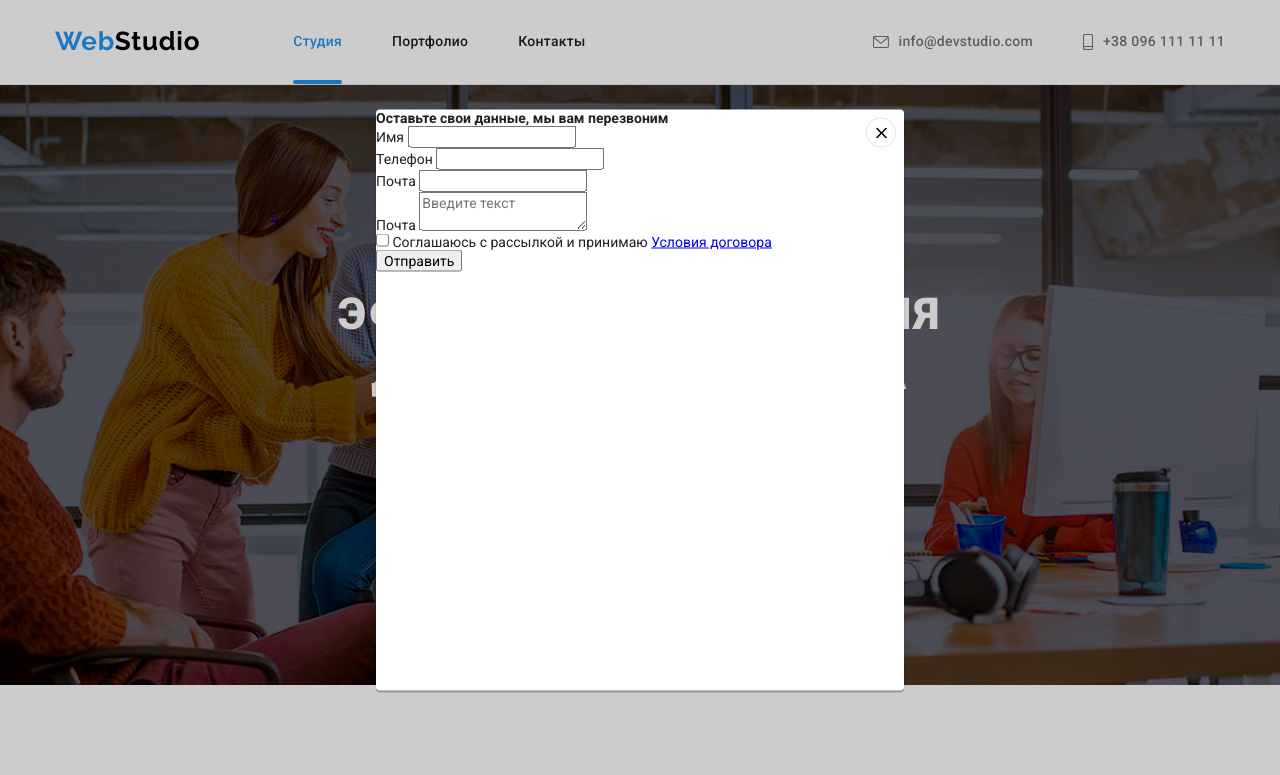
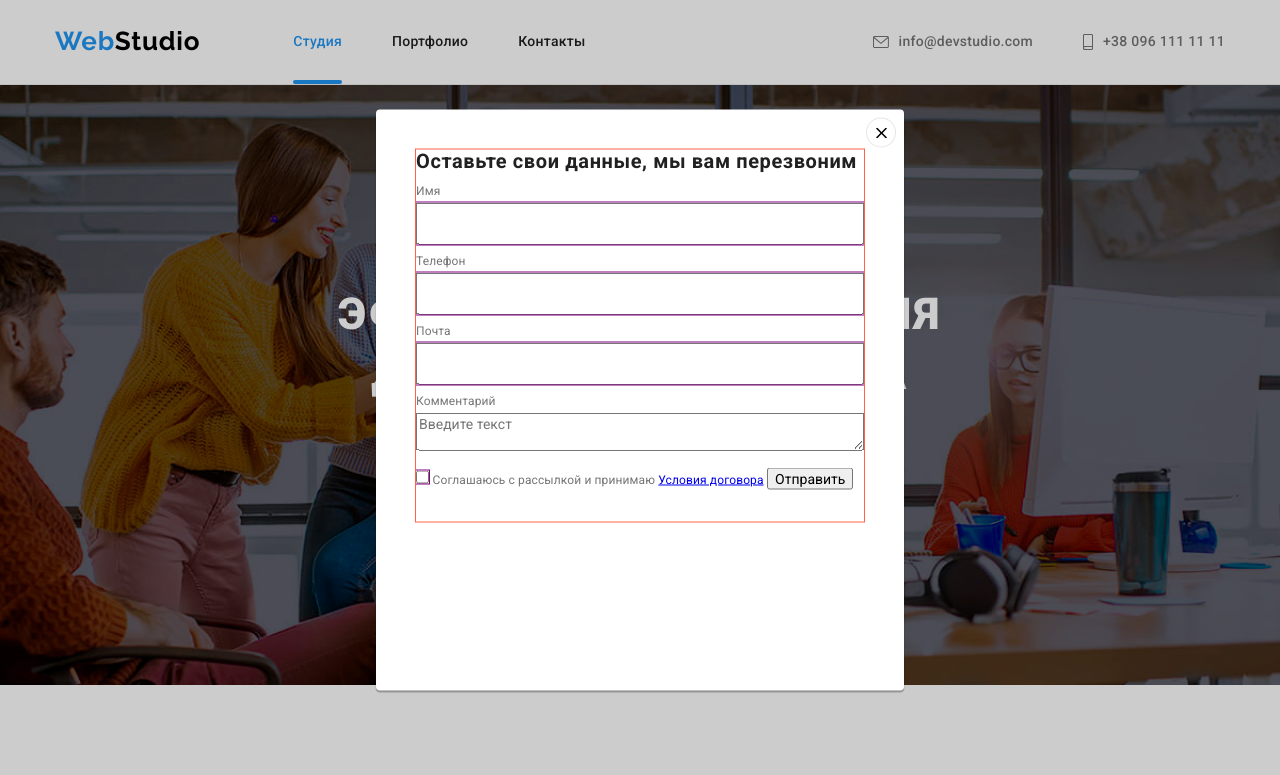
Before and after one commit to panda725/goit-markup-hw-06, a plain HTML site: page index.html in a window 1280 px wide. Both pictures are taken after a click on the button "Заказать услугу". Shown: the top 775 px of the page. Drawn offline with Linux system fonts and the light colour scheme.

Commit message:
added modal form skeleton

```diff
--- a/index.html
+++ b/index.html
@@ -67,45 +67,48 @@
             aria-label="Закрыть модальное окно"
             data-modal-close
           >
-            <svg width="11" height="11">
+            <svg class="modal-btn-icon" width="11" height="11">
               <use href="./images/icons.svg#icon-modal-close"></use>
             </svg>
           </button>
 
-          <form class="modal-form" autocomplete="off">
+          <form class="form" autocomplete="off">
             <b class="modal-form-title">Оставьте свои данные, мы вам перезвоним</b>
-            <ul class="form-field-list">
-              <li class="form-field-item">
-                <label for="name">Имя</label>
-                <input type="text" id="name" required="" />
-              </li>
-              <li class="form-field-item">
-                <label for="tel">Телефон</label>
-                <input type="tel" name="phone-number" id="tel" required="" />
-              </li>
-              <li class="form-field-item">
-                <label for="email">Почта</label>
-                <input type="email" name="email" id="email" required="" />
-              </li>
-              <li class="form-field-item">
-                <label for="coment">Почта</label>
-                <textarea name="coment" id="coment" placeholder="Введите текст"></textarea>
-              </li>
-              <li class="form-field-checkbox">
-                <input type="checkbox" name="" value="agreement" id="agreement" required="" />
-                <label for="agreement"
-                  >Соглашаюсь с рассылкой и принимаю
+
+            <label class="form-field">
+              <span class="form-field__lable">Имя </span>
+              <input type="text" required />
+            </label>
+
+            <label class="form-field">
+              <span class="form-field__lable">Телефон </span>
+              <input type="tel" name="phone-number" required />
+            </label>
+
+            <label class="form-field">
+              <span class="form-field__lable">Почта </span>
+              <input type="email" name="email" required />
+            </label>
+
+            <label class="form-field">
+              <span class="form-field__lable">Комментарий</span>
+              <textarea name="coment" placeholder="Введите текст"></textarea>
+            </label>
+
+            <label class="form-field indents" for="agreement">
+              <input type="checkbox" name="" value="agreement" required />
+              <span class="form-field__lable">
+                Соглашаюсь с рассылкой и принимаю
                 <a
                   href="https://www.meme-arsenal.com/memes/84e9b0d51a7ab5a1546db0ae16a8b22e.jpg"
                   target="_blank"
-                    >Условия договора</a
                 >
+                  Условия договора
+                </a>
+              </span>
             </label>
-              </li>
-              <li class="form-field-btn">
+
             <button type="submit">Отправить</button>
-              </li>
-            </ul>
           </form>
         </div>
       </div>
--- a/style/style.css
+++ b/style/style.css
@@ -282,13 +282,63 @@ ul {
   border: 1px solid var(--modal-close-border);
   border-radius: 50%;
   background-color: inherit;
-  transition: background-color 250ms var(--timing-function-cubic);
+  transition: fill 250ms var(--timing-function-cubic), transform 500ms var(--timing-function-cubic);
   cursor: pointer;
 }
 
 .modal-btn-close:hover,
 .modal-btn-close:focus {
-  background-color: var(--modal-close-border);
+  fill: var(--link-hover-color);
+  transform: rotate(180deg);
+}
+
+.form {
+  width: 448px;
+  margin: 40px auto;
+  outline: 1px solid tomato;
+}
+
+.form-field {
+  display: flex;
+  flex-direction: column;
+  margin-bottom: 10px;
+}
+
+.indents {
+  display: inline-block;
+  margin-top: 10px;
+  margin-bottom: 30px;
+}
+.modal-form-title {
+  display: inline-block;
+  margin-bottom: 12px;
+
+  font-weight: 700;
+  font-size: 20px;
+  line-height: 1.15;
+  text-align: center;
+  letter-spacing: 0.03em;
+
+  color: var(--main-color-text);
+}
+
+.form-field__lable {
+  display: inline-block;
+  margin-bottom: 4px;
+}
+
+.form-field input {
+  padding: 11px 12px;
+  outline: 1px solid purple;
+}
+
+.form-field__lable {
+  font-size: 12px;
+  line-height: 1.16;
+
+  letter-spacing: 0.01em;
+
+  color: var(--subtitle-color);
 }
 
 /* backdrop end */
```
Lines whose indentation alone changed are shown as unchanged.
